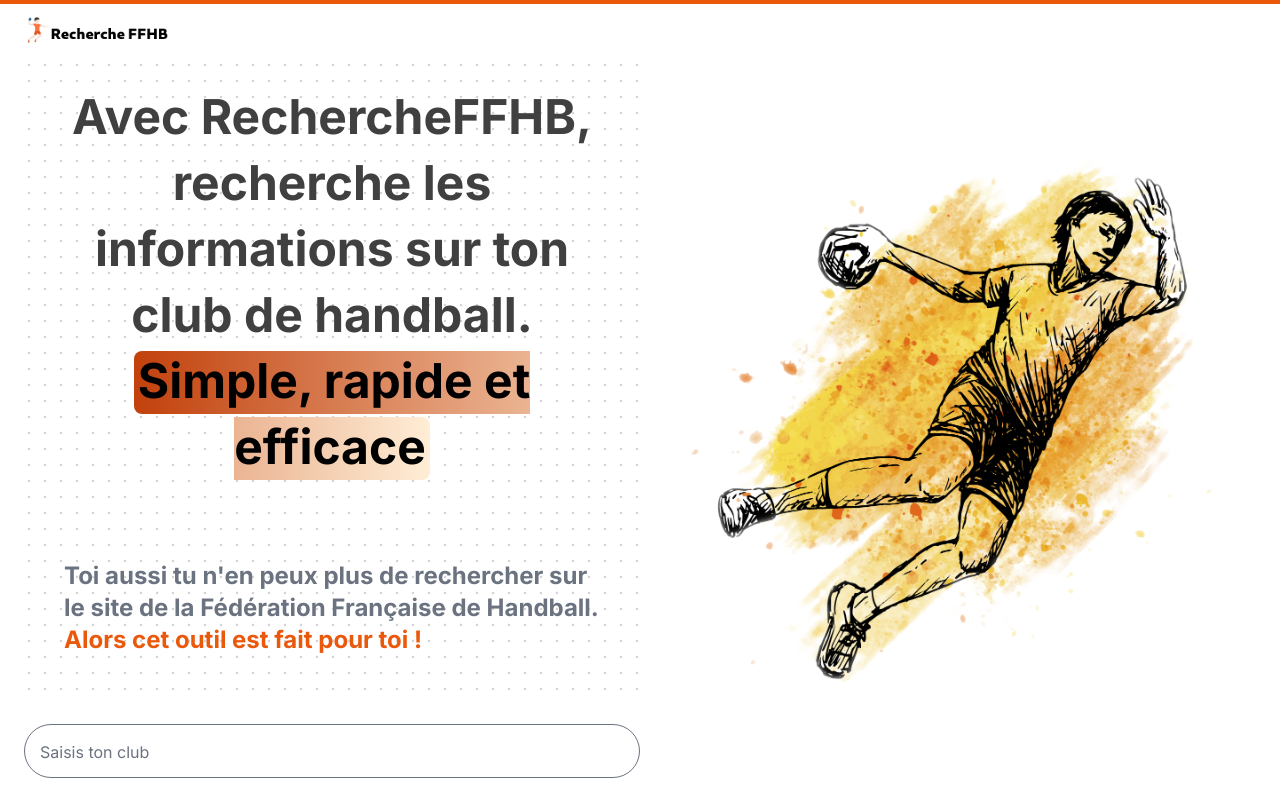
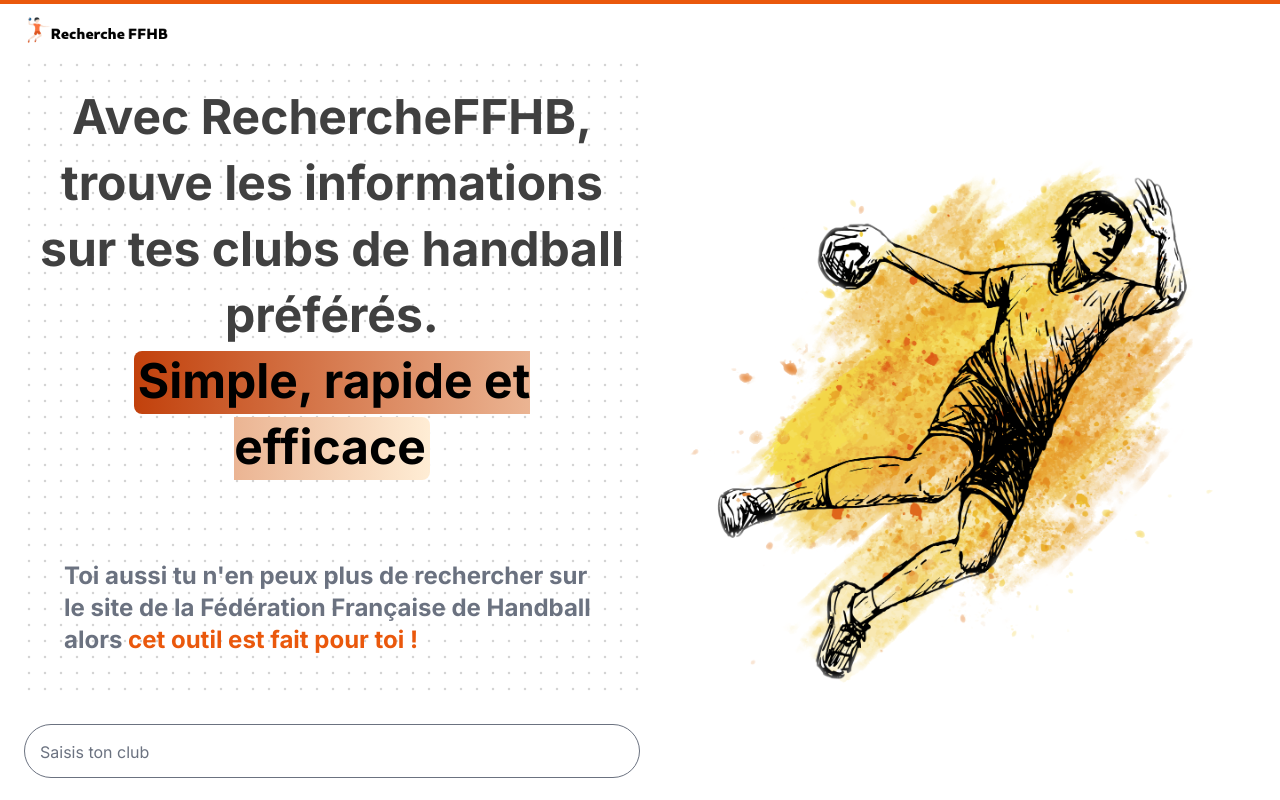
Before and after one commit to roux-jerome/competitions_ffhb, a Next.js app in the folder front/: page / in a window 1280 px wide. Built offline with nearby package versions, Linux system fonts and the light colour scheme.

Commit message:
feat(hero): correction mineur

```diff
--- a/front/app/ui/hero.tsx
+++ b/front/app/ui/hero.tsx
@@ -2,7 +2,7 @@
 import {motion} from "framer-motion";
 import {HeroHighlight, Highlight} from "@/app/ui/hero-highlight";
 
-export function Hero(){
+export function Hero() {
 
     return <HeroHighlight>
         <motion.h1
@@ -20,14 +20,15 @@
             }}
             className="text-2xl px-4 md:text-4xl lg:text-5xl font-bold text-neutral-700 dark:text-white max-w-4xl leading-relaxed lg:leading-snug text-center mx-auto "
         >
-            Avec RechercheFFHB, recherche les informations sur ton club de handball. {"     "}
+            Avec RechercheFFHB, trouve les informations sur tes clubs de handball préférés. <br/>
             <Highlight className="text-black dark:text-white">
                 Simple, rapide et efficace
             </Highlight>
 
         </motion.h1>
-        <p className="mt-10 md:mt-20 mx-10 md:text-2xl font-bold text-gray-500 dark:text-gray-400">Toi aussi tu n&apos;en peux plus de rechercher sur le site de la Fédération Française de
-            Handball. <span
-                className="text-orange-600">Alors cet outil est fait pour toi !</span></p>
+        <p className="mt-10 md:mt-20 mx-10 md:text-2xl font-bold text-gray-500 dark:text-gray-400">
+            Toi aussi tu n&apos;en peux plus de rechercher sur le site de la Fédération
+            Française de Handball alors { ' '}
+            <span className="text-orange-600">cet outil est fait pour toi !</span></p>
     </HeroHighlight>
 }
```
